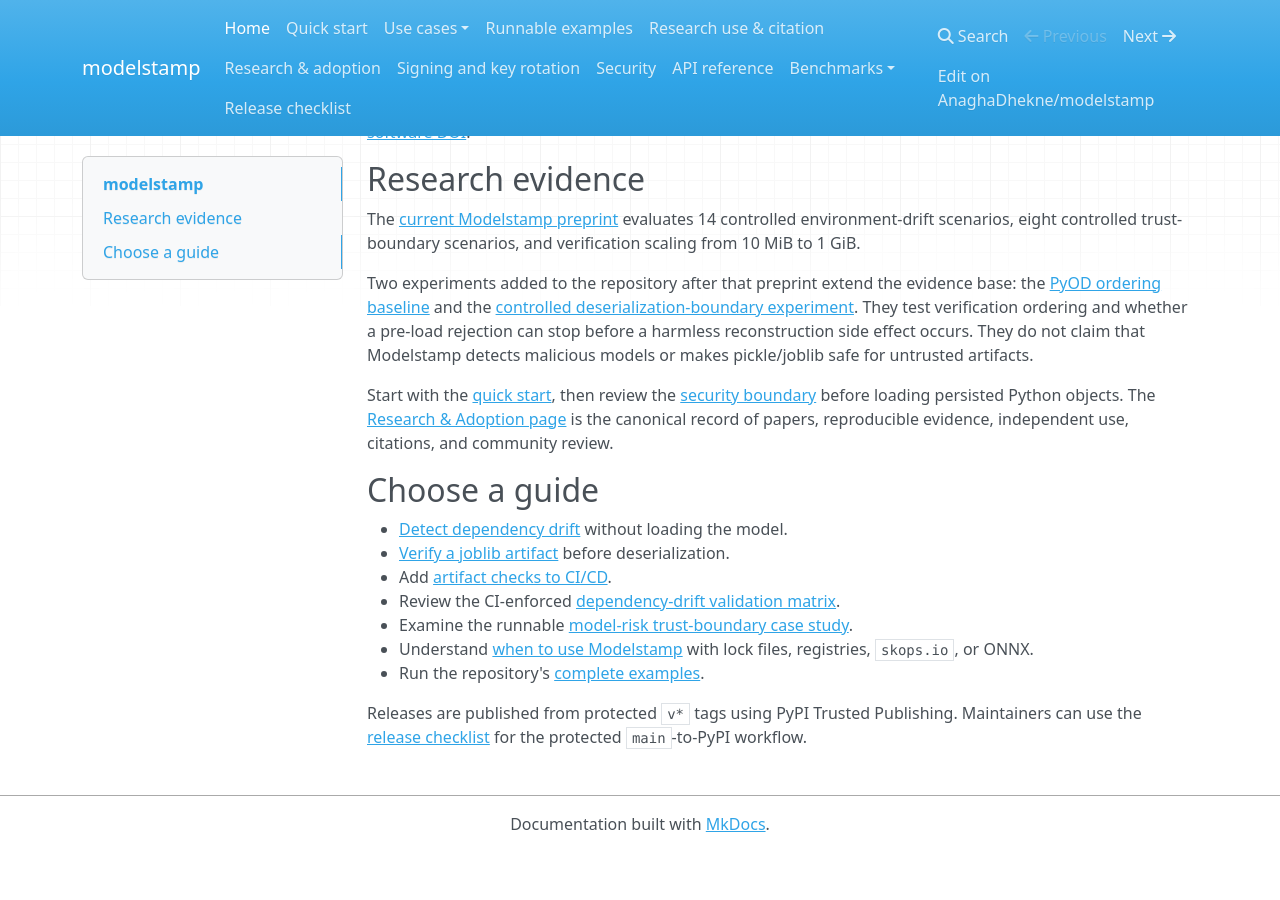
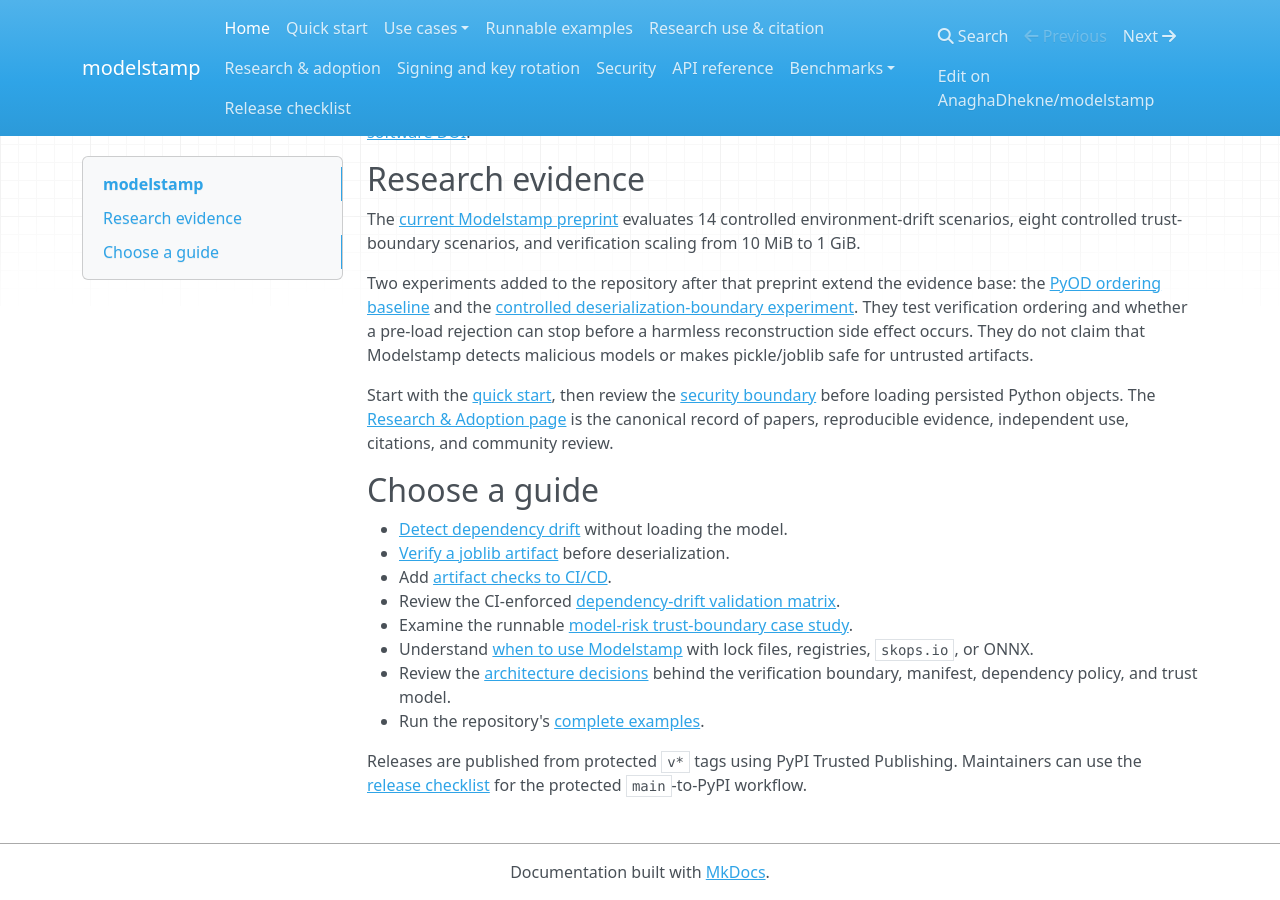
Before and after one commit to AnaghaDhekne/modelstamp, an MkDocs documentation site: the page built from docs/index.md, in a window 1280 px wide and 900 px high, scrolled down 612 px. Built offline with MkDocs 1.6.1, drawn with Linux system fonts in a browser that asks for light colours; nearby versions of some CDN libraries; before the commit the page ends 1464 px from its top, so only the background shows below that.

Commit message:
docs: link architecture decision log

```diff
--- a/docs/index.md
+++ b/docs/index.md
@@ -63,6 +63,8 @@
 - Examine the runnable [model-risk trust-boundary case study](model-risk-case-study.md).
 - Understand [when to use Modelstamp](comparisons.md) with lock files,
   registries, `skops.io`, or ONNX.
+- Review the [architecture decisions](architecture-decisions.md) behind the
+  verification boundary, manifest, dependency policy, and trust model.
 - Run the repository's [complete examples](examples.md).
 
 Releases are published from protected `v*` tags using PyPI Trusted Publishing.
```
